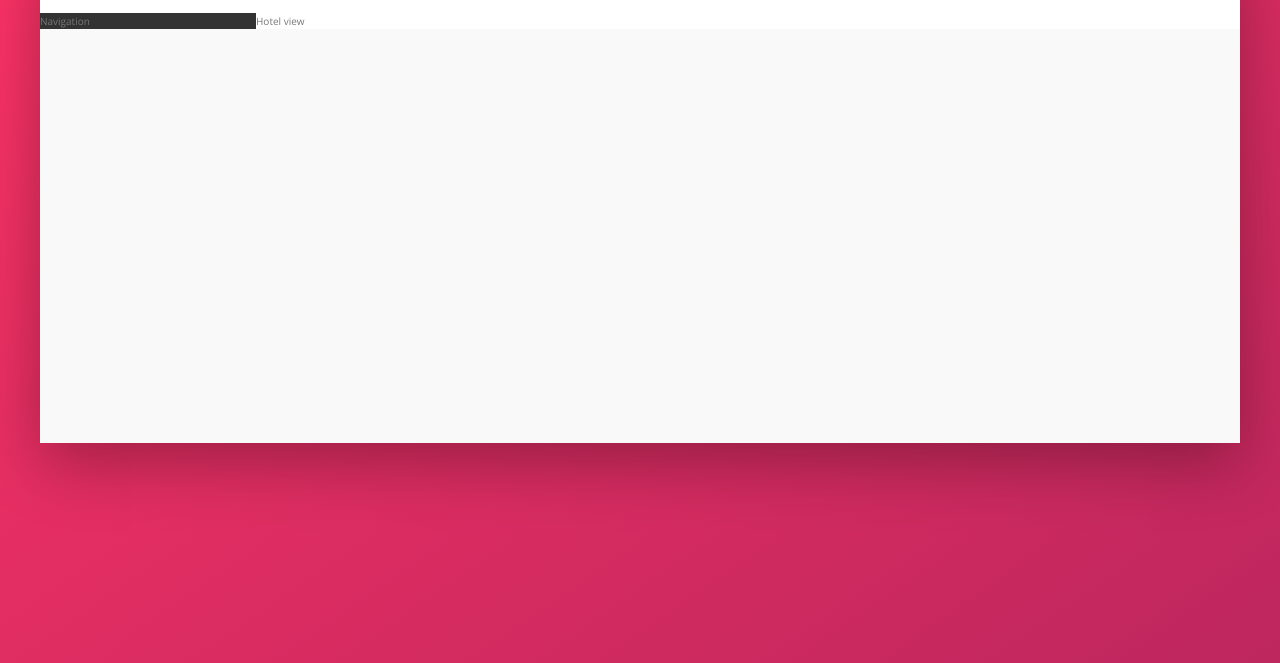
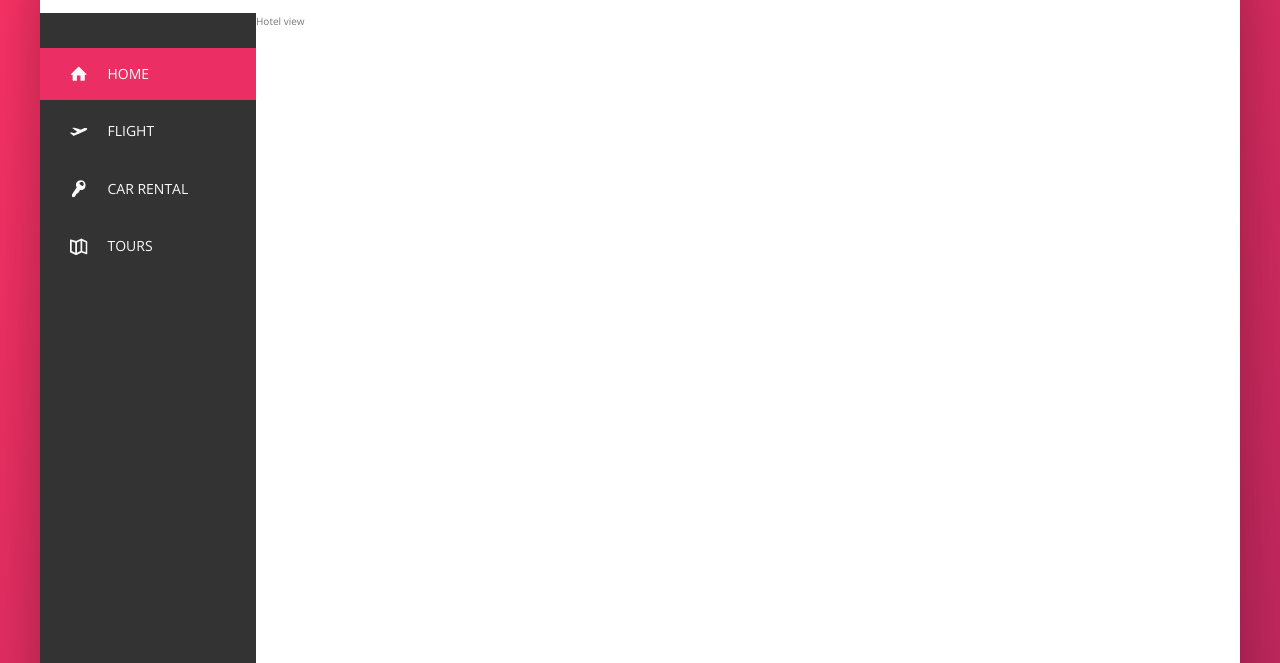
Before and after one commit to guimochila/trillo, a website: page index.html in a window 1280 px wide. Shown: the part 137-800 px from the top of the page. Drawn offline with nearby package versions, Linux system fonts and the light colour scheme.

Commit message:
Sidebar navegation finished.

```diff
--- a/index.html
+++ b/index.html
@@ -47,7 +47,43 @@
     </header>
     <div class="content">
       <nav class="sidebar">
-        Navigation
+        <ul class="side-nav">
+          <li class="side-nav__item side-nav__item--active">
+            <a href="#" class="side-nav__link">
+              <svg class="side-nav__icon">
+                <use xlink:href="img/sprite.svg#icon-home"></use>
+              </svg>
+              <span>Home</span>
+            </a>
+          </li>
+          <li class="side-nav__item">
+            <a href="#" class="side-nav__link">
+              <svg class="side-nav__icon">
+                <use xlink:href="img/sprite.svg#icon-aircraft-take-off"></use>
+              </svg>
+              <span>Flight</span>
+            </a>
+          </li>
+          <li class="side-nav__item">
+            <a href="#" class="side-nav__link">
+              <svg class="side-nav__icon">
+                <use xlink:href="img/sprite.svg#icon-key"></use>
+              </svg>
+              <span>Car rental</span>
+            </a>
+          </li>
+          <li class="side-nav__item">
+            <a href="#" class="side-nav__link">
+              <svg class="side-nav__icon">
+                <use xlink:href="img/sprite.svg#icon-map"></use>
+              </svg>
+              <span>Tours</span>
+            </a>
+          </li>
+        </ul>
+        <div class="legal">
+          &copy; 2018 by trillo. All rights reserved.
+        </div>
       </nav>
       <main class="hotel-view">
         Hotel view
--- a/sass/_component.sass
+++ b/sass/_component.sass
@@ -96,3 +96,61 @@
     margin-right: 1rem
 
   &__user-name
+
+
+// Side Navigation
+.side-nav
+  font-size: 1.4rem
+  list-style: none
+  margin-top: 3.5rem
+
+  &__item
+    position: relative
+
+    &:not(:last-child)
+      margin-bottom: .5rem
+
+  &__item::before
+    content: ''
+    position: absolute
+    top: 0
+    left: 0
+    height: 100%
+    width: 3px
+    background-color: var(--color-primary)
+    transform: scaleY(0)
+    transition: transform .2s, width .4s cubic-bezier(1,0,0,1) .2s, background-color .1s
+
+
+  &__item:hover:before,
+  &__item--active::before
+    transform: scaleY(1)
+    width: 100%
+
+  &__item:active::before
+    background-color: var(--color-primary-light)
+
+  &__link:link,
+  &__link:visited
+    color: var(--color-grey-light-1)
+    text-decoration: none
+    text-transform: uppercase
+    display: block
+    padding: 1.5rem 3rem
+    display: flex
+    align-items: center
+    z-index: 10
+    position: relative
+
+  &__icon
+    height: 1.75rem
+    width: 1.75rem
+    margin-right: 2rem
+    fill: currentColor
+
+// Legal text
+.legal
+  font-size: 1.2rem
+  text-align: center
+  padding: 2.5rem
+  color: var(--color-grey-light-4)
--- a/sass/_layout.sass
+++ b/sass/_layout.sass
@@ -20,7 +20,11 @@
 .sidebar
   background-color: var(--color-grey-dark-1)
   flex: 0 0 18%
+  display: flex
+  flex-direction: column
+  justify-content: space-between
 
 .hotel-view
   background-color: #fff
   flex: 1
+  height: 80rem
```
Also changed, not shown: css/style.css.
